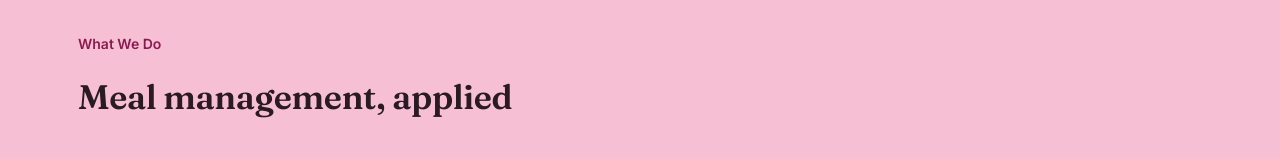
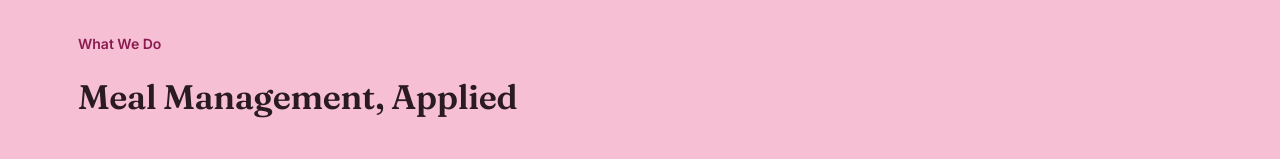
Before and after one commit to RinesTech/meal-manager-portfolio, a plain HTML site: page index.html in a window 1280 px wide. Shown: the part 1455-1614 px from the top of the page. Drawn offline with Linux system fonts and the light colour scheme.

```diff
--- a/index.html
+++ b/index.html
@@ -134,7 +134,7 @@
     <section>
       <div class="wrap">
         <span class="eyebrow">What We Do</span>
-        <h2>Meal management, applied</h2>
+        <h2>Meal Management, Applied</h2>
         <div class="grid-3">
           <div class="info-card">
             <span class="icon">📖</span>
```
